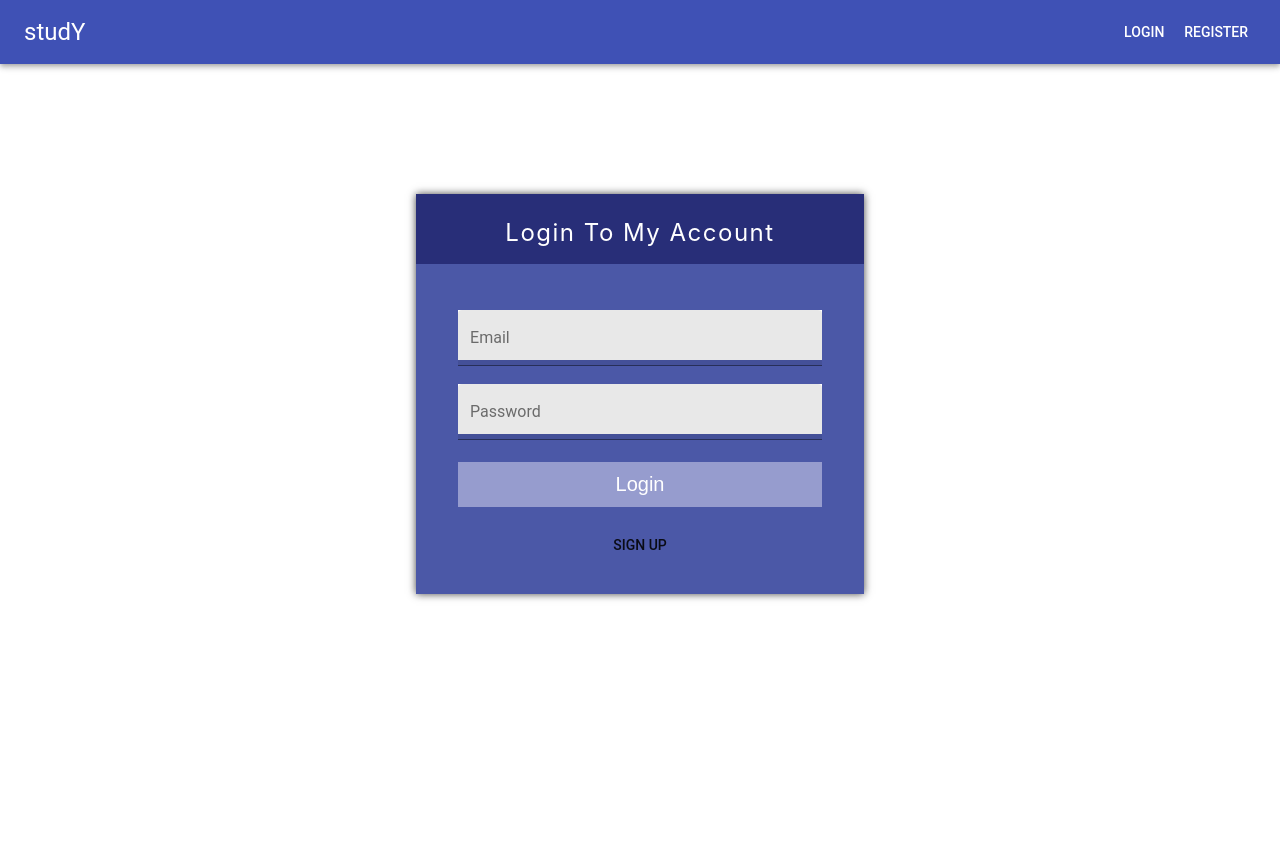
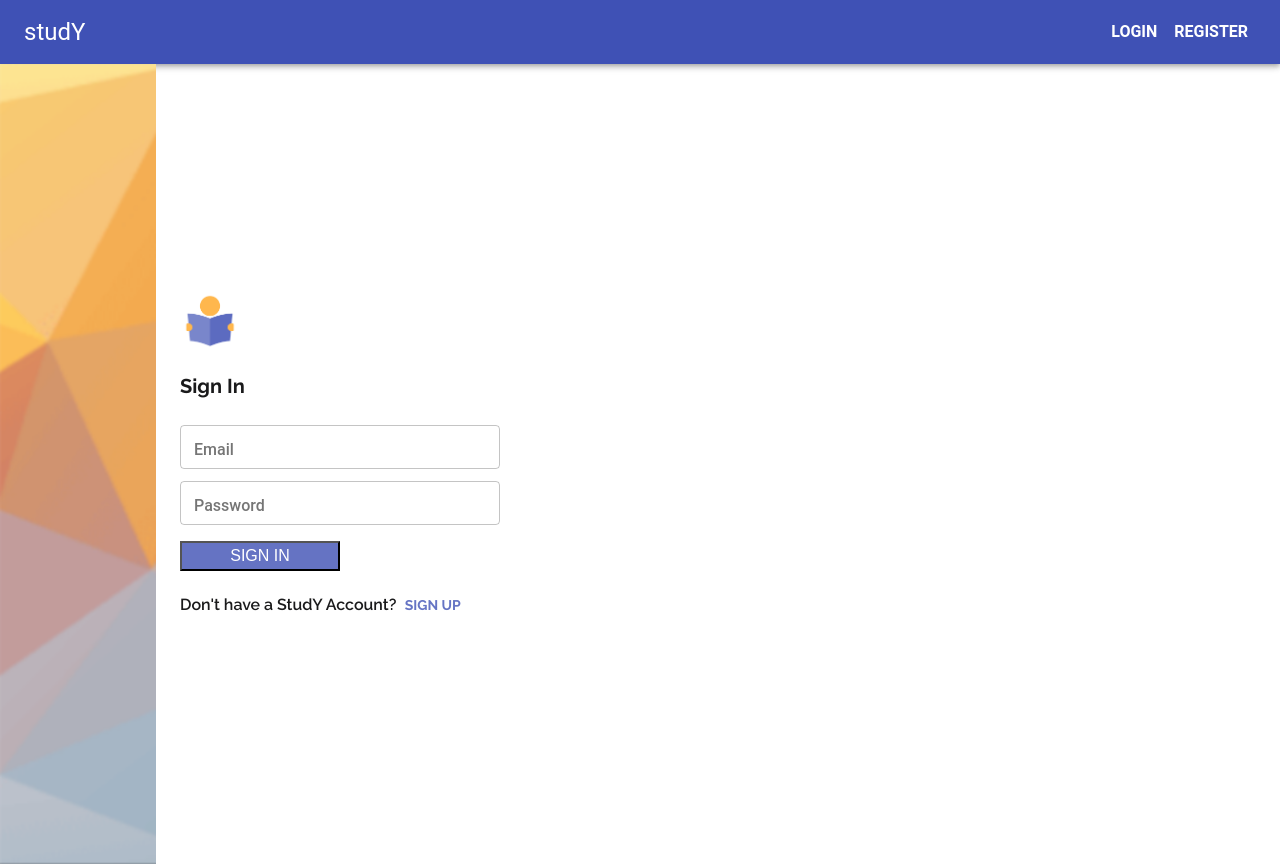
Before and after one commit to vhong000/studY, a React (Create React App) app in the folder frontend/: page /login in a window 1280 px wide. Before the commit the page ends 800 px from the top, so only its background shows below. Built offline with nearby package versions, Linux system fonts and the light colour scheme.

Commit message:
Login/Register with styles

```diff
--- a/frontend/src/components/login/login.js
+++ b/frontend/src/components/login/login.js
@@ -1,14 +1,14 @@
 import React, { Component } from 'react';
-import { Link } from 'react-router-dom';
-import Button from '@material-ui/core/Button';
-import TextField from '@material-ui/core/TextField';
+import { TextField } from '@material-ui/core';
 import classes from './login.module.css';
+import icon from '../../images/icon.png'
 // more components at https://material-ui.com/getting-started/usage/
 
 import { loginUser } from '../../actions/authActions';
 import { connect } from 'react-redux';
 
-export class Login extends Component {
+class Login extends Component {
+
 	constructor(props) {
 		super(props);
 		this.state = {
@@ -32,7 +32,7 @@ export class Login extends Component {
 	//console.log(event.target.value);
 	}
 
- 	// submit user state as json body
+ 	//submit user state as json body
 	handleSubmit(event) {
 		event.preventDefault();
 		const data = this.state.user;
@@ -41,56 +41,58 @@ export class Login extends Component {
 	}
 
 	render() {
-
         return (
-			<form className={classes.Form} id="myForm"
-				onSubmit={this.handleSubmit}>
-					<div className={classes.Login }>
-						<p>Login To My Account</p>
+            <div className={classes.Container}>
+                <div className={classes.PageColumns}>
+                    <div className={classes.PageColumn_left}>
+                        <div className={classes.Art}>
                         </div>
-					<div className={classes.Outer}>
+                    </div>
+                    <div className={classes.PageColumn_right}>
+                        <div className={classes.ColumnContainer}>
 							<div>
-							<TextField
-								id="email"
+								<img alt="icon" src={icon} className={classes.Icon}/>
+							</div>
+                        	<h1 className={classes.Title}>Sign In</h1>
+							<form className={classes.Form} onSubmit={this.handleSubmit}>
+								<TextField InputProps={{className: classes.TextField}}
+									id="outlined-email-input"
 									label="Email"
-								className={classes.TextField}
-								type="text"
+									type="email"
 									name="email"
 									autoComplete="email"
-								margin="normal"
-								variant="filled"
+									margin="dense"
+									variant="outlined"
 									onChange={this.handleChange}
+									fullWidth={true}
 									/>
-						</div>
-						<div>
-							<TextField
-								className={classes.TextField}
-								id="password"
+								<TextField InputProps={{className: classes.TextField}}
+									id="outlined-password-input"
 									label="Password"
 									type="password"
 									autoComplete="current-password"
-								margin="normal"
-								variant="filled"
+									margin="dense"
+									variant="outlined"
 									onChange={this.handleChange}
+									fullWidth={true}
 									/>
+								<div>
+									<button type="submit" className={classes.Submit}>SIGN IN</button>
 								</div>
+							</form>
 							<div>
-							<button type="submit" className={classes.Button}>Login</button>
-						</div>
-						<div>
-							<Button
-								className={classes.RegisterButton}
-								component={Link}
-								to="/register"
-								children="Sign Up"
-							/>
-
+								<span>Don't have a StudY Account?</span>&ensp;
+								<a href="/register" className={classes.Signup}>SIGN UP</a>
 							</div>
                         </div>
-			</form>
+                    </div>
+                </div>
+            </div>
+
 		)
 	}
 }
 
+
 const mapStateToProps = state => {};
 export default connect(mapStateToProps, { loginUser })(Login);
--- a/frontend/src/components/login/login.module.css
+++ b/frontend/src/components/login/login.module.css
@@ -1,74 +1,89 @@
-.Form {
-    background-color: #4b58a7;
-    width: 35%;
-    margin: 130px auto;
-    text-align: center;
-    font-size: normal;
-    box-shadow: 0px 0px 8px 0px rgba(10, 10, 10, 0.75);
-    display: flex;
-    flex-flow: column;
+body {
+    font-size: 14px;
+    font-weight: 500;
+    line-height: 18px;
+    color: #1a1a1b;
+    font-family: Raleway;
 }
 
-.Login {
-    height: 70px;
-    background-color: #282e78;
-    color: white;
-    font-size: x-large;
-    letter-spacing: 1.5px;
-    vertical-align: middle;
+.Container {
+    box-sizing: border-box;
 }
 
-.TextField {
-    background-color: white;
-    width: 85%;
-    height: 50px;
+.PageColumns {
+    display: -webkit-box;
+    display: -ms-flexbox;
+    display: flex;
+    -webkit-box-align: center;
+    -ms-flex-align: center;
+    align-items: center;
+    overflow-x: hidden;
+    min-height: 100vh;
 }
 
-.Button {
-    background-color: #969cce;
-    width: 85%;
-    height: 45px;
-    margin: 20px auto;
-    border: none;
-    color: white;
-    text-align: center;
-    text-decoration: none;
-    display: inline-block;
-    font-size: 20px;
-    cursor:pointer;
-    overflow: hidden;
+.PageColumn_left {
+    width: 156px;
 }
 
-.RegisterButton {
-    background-color: Transparent;
-    background-repeat:no-repeat;
-		width: 85%;
-    border: none;
-    cursor:pointer;
-    overflow: hidden;
-    outline:none;
-    font-size: middle;
+.Art {
+    background-image: url('../../images/sideImg.png');
+    height: 100vh;
+    background-repeat: no-repeat;
+    background-size: cover;
 }
 
-.Outer {
-    padding: 30px 10px;
+.PageColumn_right {
+    width: 156px;
 }
 
-
-@media (min-width: 300px) and (min-height: 200px) {
-    .Form {
-        width: 300px;
-    }
+.ColumnContainer {
+    padding: 0 24px 24px 24px;
+    min-width: 320px;
+    max-width: 440px;
 }
 
-@media (min-width: 400px) and (min-height: 301px) {
-    .Form {
-        width: 400px;
-    }
+.Icon {
+    width: 60px;
+    height: 60px;
 }
 
-@media (min-width: 1000px) and (min-height: 700px) {
-    .Form {
-        width: 35%;
-    }
+.Title {
+    font-size: 20px;
+    font-weight: 500;
+    line-height: 22px;
+    margin: 20px 0;
+    font-weight: 700;
 }
+
+.Form {
+    box-sizing: border-box;
+}
+
+.TextField input {
+    height: 14px;
+}
+
+.Submit {
+    width: 50%;
+    height: 30px;
+    background-color: rgba(63, 81, 181, 0.8);
+    color: white;
+    margin: 12px 0 25px 0;
+    font-size: 16px;
+}
+
+.Signup {
+    font-weight: bold;
+    color:  rgba(63, 81, 181, 0.8);
+    font-size: 14px;
+    text-decoration: none
+}
+
+a:hover {
+    color: rgba(92, 107, 192, 0.8)
+}
+
+span {
+    font-weight: 600;
+    font-size: 16px;
+}
--- a/frontend/src/components/register/register.js
+++ b/frontend/src/components/register/register.js
@@ -1,25 +1,13 @@
 import React, { Component } from 'react';
-import { Button, TextField, withStyles,
-	Grid, Snackbar, Typography,
-} from '@material-ui/core';
+import { Button, TextField, Grid, Snackbar,
+		 Typography, withStyles } from '@material-ui/core';
+import classes from './register.module.css';
+import icon from '../../images/icon.png'
 // more components at https://material-ui.com/getting-started/usage/
 
 import { connect } from 'react-redux';
 import { registerUser } from '../../actions/authActions';
 // import classes from './register.module.css';
-
-const styles = theme => ({
-	main_div: {
-		textAlign: 'center',
-		marginTop: theme.spacing.unit * 5,
-	},
-	main_form: {
-		marginTop: theme.spacing.unit * 5,
-	},
-	title: {
-		marginBotton: theme.spacing.unit * 5,
-	}
-})
 
 export class Register extends Component {
 	constructor(props) {
@@ -94,87 +82,77 @@ export class Register extends Component {
 
 	render() {
 		const { emailError, openAlert } = this.state;
-		const { classes } = this.props;
+		//const { classes } = this.props;
 		return (
-			<div className={classes.main_div}>
-				<Typography
-					variant='h3'
-					className={classes.title}
-					 >
-					Register
-				</Typography>
-				<form
-				id='main_form'
-				className={classes.main_form}
-				onSubmit={this.handleSubmit}>
-					<Grid container justify='center' >
-						<Grid container item direction='column' xs='6' spacing='32' >
 
+			<div className={classes.Container}>
+                <div className={classes.PageColumns}>
+                    <div className={classes.PageColumn_left}>
+                        <div className={classes.Art}>
+                        </div>
+                    </div>
+                    <div className={classes.PageColumn_right}>
+                        <div className={classes.ColumnContainer}>
+							<div>
+								<img alt="icon" src={icon} className={classes.Icon}/>
+							</div>
+							<h1 className={classes.Title}>Join the New York City student community.</h1>
+							<p className={classes.Text1}>By having a StudY account, you can create, find, and join groups on all of your favourite topics.</p>
+							<p className={classes.Text2}>Sign up in just seconds.</p>
+							<form className={classes.Form} onSubmit={this.handleSubmit}>
+								<Grid container justify='flex-start' >
+									<Grid container direction='column' xs='12' spacing='8' >
 										<Grid container item direction='row' spacing='16' >
 											<Grid item xs='6'>
-									<TextField
+												<TextField InputProps={{className: classes.TextField}}
 													id='first_name' label='First' type='text'
-										variant='filled' onChange={this.handleChange}
+													variant='outlined' onChange={this.handleChange}
 													fullWidth required
 												/>
 											</Grid>
-
 											<Grid item xs='6'>
-									<TextField
+												<TextField InputProps={{className: classes.TextField}}
 													id='last_name' label='Last' type='text'
-										variant='filled' onChange={this.handleChange}
+													variant='outlined' onChange={this.handleChange}
 													fullWidth required
 												/>
 											</Grid>
 										</Grid>
-
 										<Grid item >
-								<TextField
+											<TextField InputProps={{className: classes.TextField}}
 												id='email' label='E-mail' type='email'
-									variant='filled' onChange={this.handleEmailChange}
+												variant='outlined' onChange={this.handleEmailChange}
 												fullWidth required error={emailError}
 											/>
 										</Grid>
-
 										<Grid item >
-								<TextField
+											<TextField InputProps={{className: classes.TextField}}
 												id='password' label='Password' type='password'
-									variant='filled' onChange={this.handleChange}
+												variant='outlined' onChange={this.handleChange}
 												fullWidth required
 											/>
 										</Grid>
-
 										<Grid container item direction='row' spacing='16'>
 											<Grid item xs='8'>
-									<TextField
+												<TextField InputProps={{className: classes.TextField}}
 													id='school' label='School' type='text'
-										variant='filled' onChange={this.handleChange}
+													variant='outlined' onChange={this.handleChange}
 													placeholder="eg. City College"
 													fullWidth required
 												/>
 											</Grid>
-
 										<Grid item xs='4'>
-								<TextField
+											<TextField InputProps={{className: classes.TextField}}
 												id='major' label='Major' type='text'
-									variant='filled' onChange={this.handleChange}
+												variant='outlined' onChange={this.handleChange}
 												placeholder="eg. Computer Science"
 												fullWidth
 											/>
 										</Grid>
 									</Grid>
-
 									<Grid item>
-							<Button
-								type='submit'
-								children="Register"
-								onClick={this.handleSubmit}
-								fullWidth
-								color='primary'
-								variant='outlined'
-							/>
+									<button type="submit" className={classes.Submit} onClick={this.handleSubmit}>SIGN UP</button>
 									</Grid>
-
 								</Grid>
 							</Grid>
 							<Snackbar
@@ -183,6 +161,13 @@ export class Register extends Component {
 								message={<span>Incomplete Form</span>}
 							/>
 						</form>
+						<div>
+							<span>Already have a StudY Account?</span>&ensp;
+							<a href="/login" className={classes.Signin}>SIGN IN</a>
+						</div>
+                    </div>
+				</div>
+			</div>
 		</div>
 		)
 	}
@@ -190,7 +175,4 @@ export class Register extends Component {
 
 const mapStateToProps = state => {};
 
-export default connect(
-	mapStateToProps,
-	{ registerUser }
-	)(withStyles(styles)(Register));
+export default connect(mapStateToProps,{ registerUser })(Register);
--- a/frontend/src/components/register/register.module.css
+++ b/frontend/src/components/register/register.module.css
@@ -1,4 +1,3 @@
-
 .main_div {
   margin-top: 50px;
   text-align: center;
@@ -7,3 +6,106 @@
 .main_form {
   margin-top: 20px,
 }
+
+body {
+    font-size: 14px;
+    font-weight: 500;
+    line-height: 18px;
+    color: #1a1a1b;
+    font-family: Raleway;
+}
+
+.Container {
+    box-sizing: border-box;
+}
+
+.PageColumns {
+    display: -webkit-box;
+    display: -ms-flexbox;
+    display: flex;
+    -webkit-box-align: center;
+    -ms-flex-align: center;
+    align-items: center;
+    overflow-x: hidden;
+    min-height: 100vh;
+}
+
+.PageColumn_left {
+    width: 156px;
+}
+
+.Art {
+    background-image: url('../../images/sideImg.png');
+    height: 100vh;
+
+    background-repeat: no-repeat;
+    background-size: cover;
+}
+
+.PageColumn_right {
+    width: 156px;
+}
+
+.ColumnContainer {
+    padding: 0 24px 24px 24px;
+    min-width: 440px;
+    max-width: 440px;
+}
+
+.Icon {
+    width: 60px;
+    height: 60px;
+}
+
+.Title {
+    font-size: 20px;
+    font-weight: 500;
+    line-height: 22px;
+    margin: 20px 0;
+    font-weight: 700;
+}
+
+.Form {
+    box-sizing: border-box;
+}
+
+.TextField input {
+    height: 10px;
+}
+
+.Submit {
+    width: 50%;
+    height: 30px;
+    background-color: rgba(63, 81, 181, 0.8);
+    color: white;
+    margin: 12px 0 25px 0;
+    font-size: 16px;
+}
+
+.Signin {
+    font-weight: bold;
+    color:  rgba(63, 81, 181, 0.8);
+    font-size: 14px;
+    text-decoration: none
+}
+
+a:hover {
+    color: rgba(92, 107, 192, 0.8)
+}
+
+span {
+    font-weight: 600;
+    font-size: 16px;
+}
+
+.Text1 {
+    font-size: 15px;
+    font-weight: 600;
+    margin: 0;
+}
+
+.Text2 {
+    font-size: 15px;
+    font-weight: 600;
+    margin-top: 0;
+}
```
Also changed, not shown: frontend/src/images/sideImg.png (added). Lines whose indentation alone changed are shown as unchanged.
